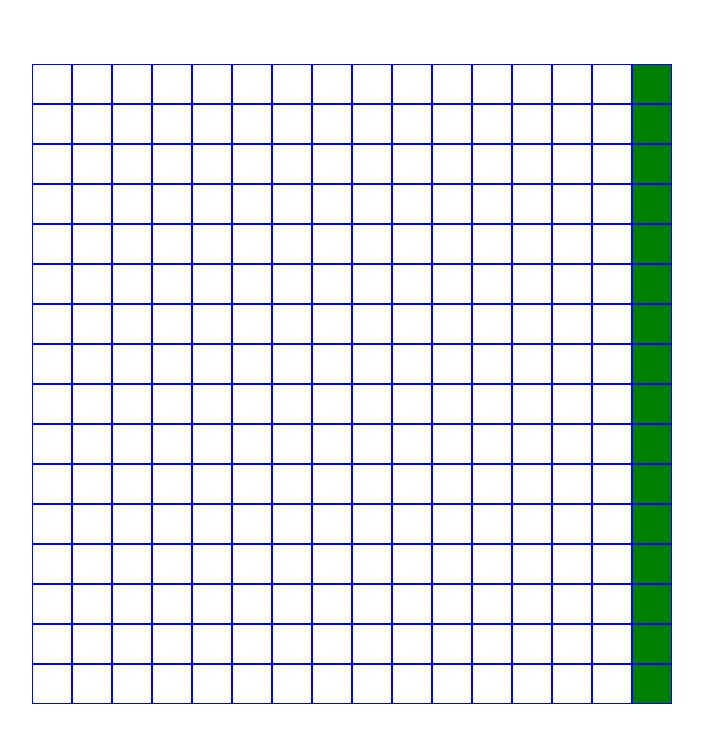
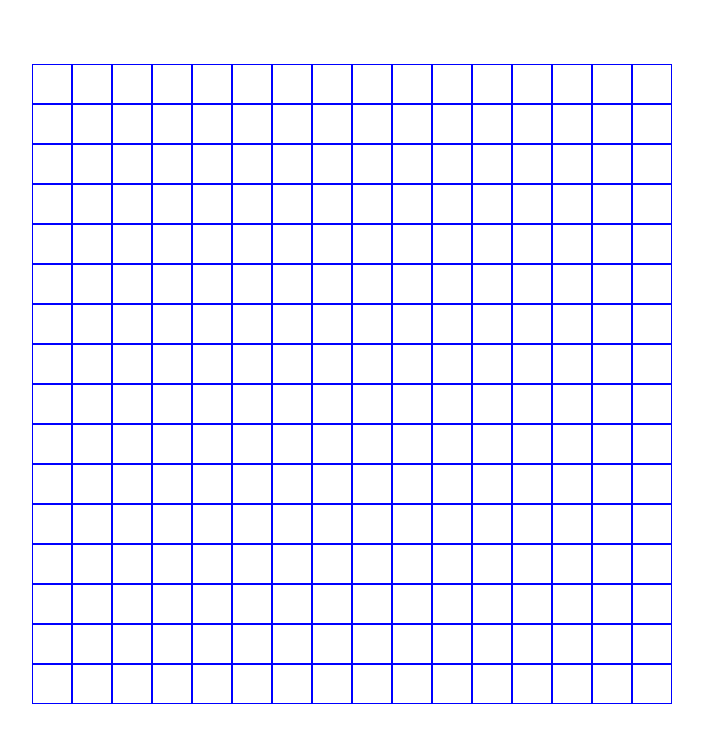
Before and after one commit to BertVoor/odin-etch-a-sketch, a plain HTML site: page index.html in a window 1280 px wide. Shown: the whole page, without its empty margins (288-991 px from the left). Drawn offline with Linux system fonts and the light colour scheme.

Commit message:
cleanup testcode colour every 16th square

```diff
--- a/styles/style.css
+++ b/styles/style.css
@@ -20,6 +20,3 @@
   flex: 0 0 6.25%;
   aspect-ratio: 1 / 1;
 }
-.x16 {
-  background-color: green;
-}
```
